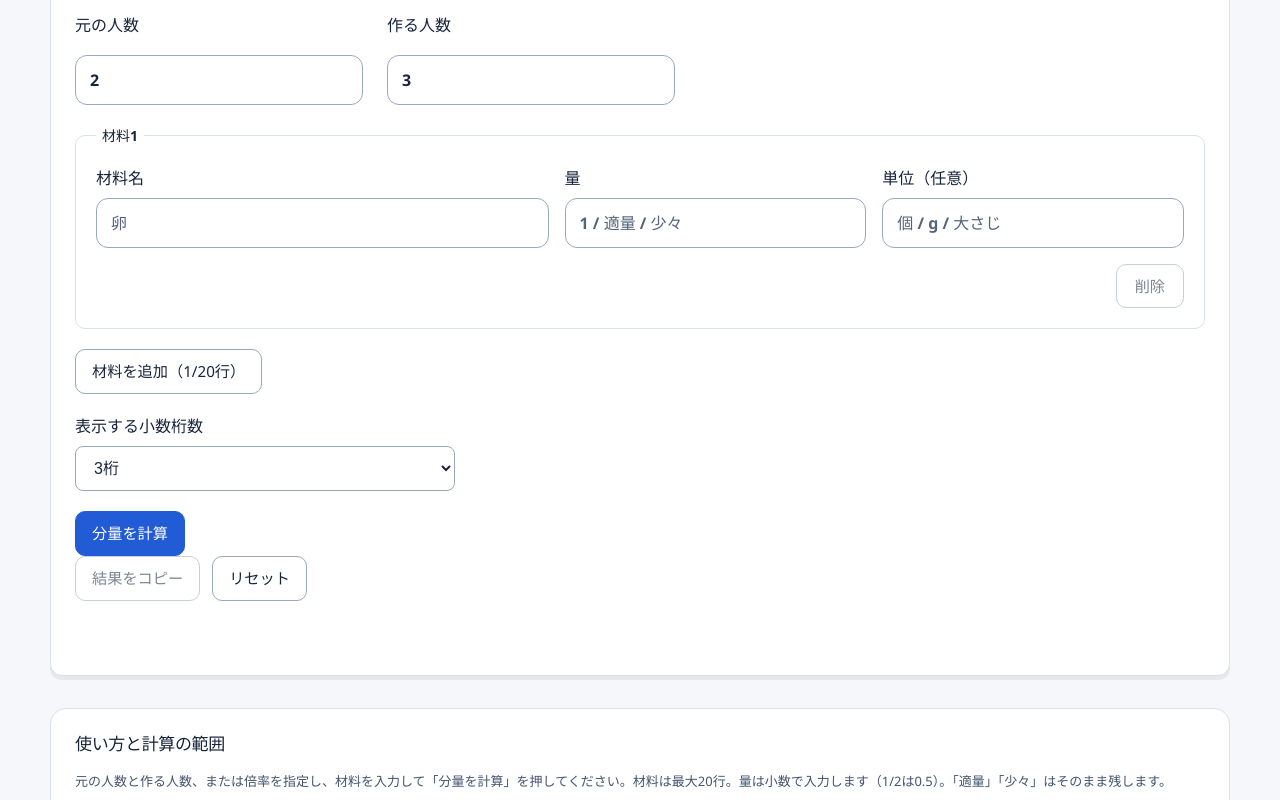
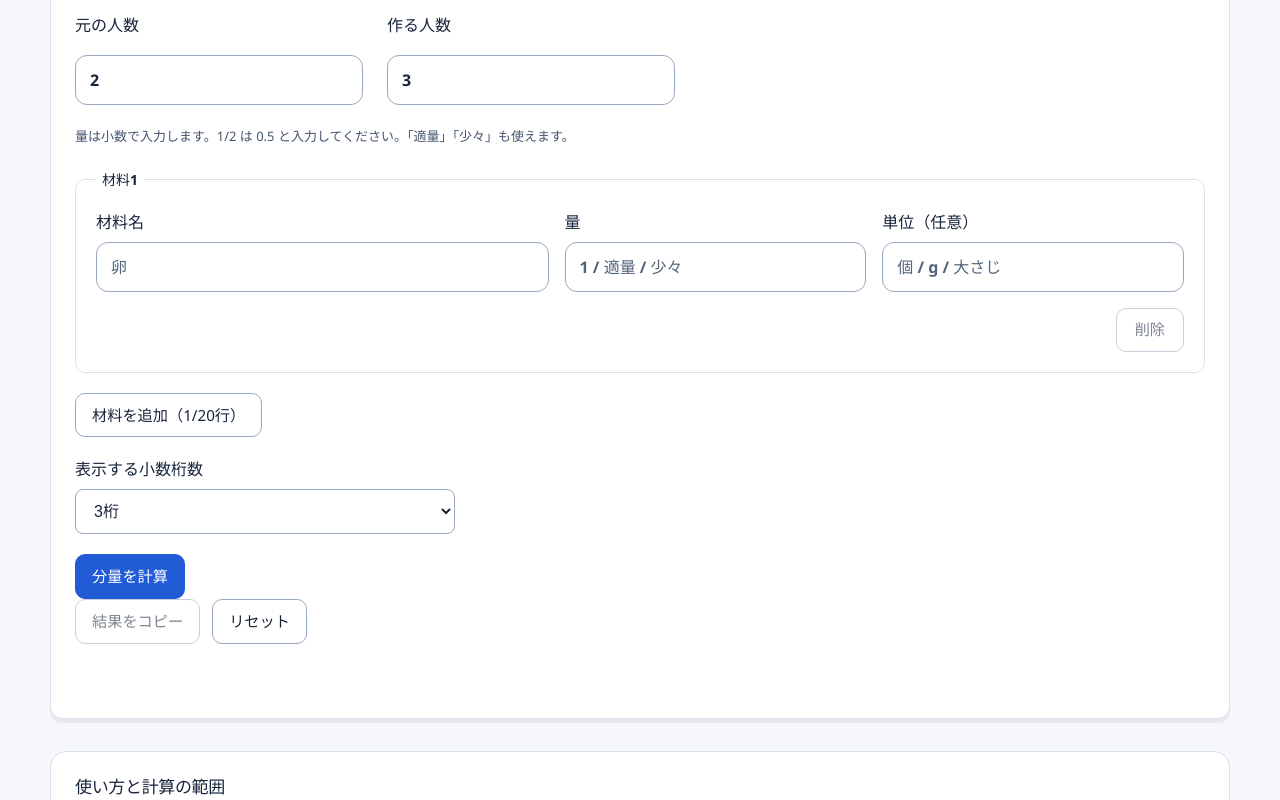
Before and after one commit to marcelows729/web-toolbox, a React (Vite) app: page /tools/recipe-scaler in a window 1280 px wide. Shown: the part 420-1220 px from the top of the page. Built offline with nearby package versions, Linux system fonts and the light colour scheme.

Commit message:
材料量の入力欄近くに分数を小数で入力する案内を追加

```diff
--- a/src/tools/recipe-scaler/RecipeScaler.tsx
+++ b/src/tools/recipe-scaler/RecipeScaler.tsx
@@ -19,13 +19,14 @@ export default function RecipeScaler() {
   const update = (id: number, patch: Partial<IngredientInput>) => { setRows(current => current.map(row => row.id === id ? { ...row, ...patch } : row)); clear() }
   const add = () => { if (rows.length >= 20) return; const id = nextId.current++; setRows([...rows, { id, name: '', amount: '', unit: '' }]); clear(); requestAnimationFrame(() => document.getElementById(`ingredient-name-${id}`)?.focus()) }
   const remove = (id: number) => { if (rows.length <= 1) return; const index = rows.findIndex(row => row.id === id); const remaining = rows.filter(row => row.id !== id); setRows(remaining); clear(); requestAnimationFrame(() => document.getElementById(`ingredient-name-${remaining[Math.min(index, remaining.length - 1)].id}`)?.focus()) }
-  return <CalculationPage title="レシピの分量調整" description="人数や倍率に合わせて、材料の量をまとめて調整します。" result={result} onReset={() => { setRows(emptyRows()); setSettings(initialScale()); setPlaces(3); nextId.current = 2; clear() }} related={['unit-price-comparison', 'unit-converter', 'percentage-calculator']} usage={<><p>元の人数と作る人数、または倍率を指定し、材料を入力して「分量を計算」を押してください。材料は最大20行。量は小数で入力します（1/2は0.5）。「適量」「少々」はそのまま残します。</p><p>人数・倍率は0より大きく10,000以下、材料の量は0〜10億、小数6桁まで。全角数字も使えます。調整倍率は10,000倍まで、結果は1兆以下です。表示は選んだ小数桁で四捨五入し、丸めて0になる正の量は「0.001未満」などと表示します。</p><p>単位は入力したまま残し、重さと体積の換算や卵などの整数化はしません。材料の比例計算による目安です。調理時間や味は同じ割合で変わるとは限らないため、様子を見ながら調整してください。</p></>}>
+  return <CalculationPage title="レシピの分量調整" description="人数や倍率に合わせて、材料の量をまとめて調整します。" result={result} onReset={() => { setRows(emptyRows()); setSettings(initialScale()); setPlaces(3); nextId.current = 2; clear() }} related={['unit-price-comparison', 'unit-converter', 'percentage-calculator']} usage={<><p>元の人数と作る人数、または倍率を指定し、材料を入力して「分量を計算」を押してください。材料は最大20行。量は小数で入力します。「適量」「少々」はそのまま残します。</p><p>人数・倍率は0より大きく10,000以下、材料の量は0〜10億、小数6桁まで。全角数字も使えます。調整倍率は10,000倍まで、結果は1兆以下です。表示は選んだ小数桁で四捨五入し、丸めて0になる正の量は「0.001未満」などと表示します。</p><p>単位は入力したまま残し、重さと体積の換算や卵などの整数化はしません。材料の比例計算による目安です。調理時間や味は同じ割合で変わるとは限らないため、様子を見ながら調整してください。</p></>}>
     <form onSubmit={event => { event.preventDefault(); void result.run(() => { const next = scaleRecipe(rows, settings, places); setScaled(next); return recipeSummary(next) }) }}>
       <fieldset className="recipe-mode"><legend>調整方法</legend><div className="toggle-group">{(['people', 'factor'] as const).map(mode => <button id={`recipe-mode-${mode}`} key={mode} type="button" aria-pressed={settings.mode === mode} className={`toggle-option ${settings.mode === mode ? 'is-selected' : ''}`} onClick={() => updateScale({ mode })}>{mode === 'people' ? '人数で調整' : '倍率で調整'}</button>)}</div></fieldset>
       {settings.mode === 'people' ? <div className="everyday-columns recipe-scale-inputs"><label className="field-label" htmlFor="recipe-original">元の人数<input aria-describedby={result.error ? 'calculation-error' : undefined} id="recipe-original" type="text" inputMode="decimal" maxLength={32} value={settings.original} onChange={e => updateScale({ original: e.target.value })} /></label><label className="field-label" htmlFor="recipe-target">作る人数<input aria-describedby={result.error ? 'calculation-error' : undefined} id="recipe-target" type="text" inputMode="decimal" maxLength={32} value={settings.target} onChange={e => updateScale({ target: e.target.value })} /></label></div> : <label className="field-label recipe-scale-inputs" htmlFor="recipe-factor">倍率<input aria-describedby={result.error ? 'calculation-error' : undefined} id="recipe-factor" type="text" inputMode="decimal" maxLength={32} value={settings.factor} onChange={e => updateScale({ factor: e.target.value })} /></label>}
+      <p id="ingredient-amount-help" className="calculation-help">量は小数で入力します。1/2 は 0.5 と入力してください。「適量」「少々」も使えます。</p>
       <div className="calculation-rows">{rows.map((row, index) => <fieldset className="calculation-row ingredient-row" key={row.id}><legend>材料{index + 1}</legend><div className="ingredient-fields">
         <label className="field-label" htmlFor={`ingredient-name-${row.id}`}>材料名<input aria-describedby={result.error ? 'calculation-error' : undefined} id={`ingredient-name-${row.id}`} type="text" maxLength={80} value={row.name} onChange={e => update(row.id, { name: e.target.value })} placeholder="卵" /></label>
-        <label className="field-label" htmlFor={`ingredient-amount-${row.id}`}>量<input aria-describedby={result.error ? 'calculation-error' : undefined} id={`ingredient-amount-${row.id}`} type="text" maxLength={32} value={row.amount} onChange={e => update(row.id, { amount: e.target.value })} placeholder="1 / 適量 / 少々" /></label>
+        <label className="field-label" htmlFor={`ingredient-amount-${row.id}`}>量<input aria-describedby={result.error ? 'ingredient-amount-help calculation-error' : 'ingredient-amount-help'} id={`ingredient-amount-${row.id}`} type="text" maxLength={32} value={row.amount} onChange={e => update(row.id, { amount: e.target.value })} placeholder="1 / 適量 / 少々" /></label>
         <label className="field-label" htmlFor={`ingredient-unit-${row.id}`}>単位（任意）<input aria-describedby={result.error ? 'calculation-error' : undefined} id={`ingredient-unit-${row.id}`} type="text" maxLength={20} value={row.unit} onChange={e => update(row.id, { unit: e.target.value })} placeholder="個 / g / 大さじ" /></label>
       </div><button type="button" className="secondary-button row-remove" disabled={rows.length <= 1} onClick={() => remove(row.id)} aria-label={`材料${index + 1}を削除`}>削除</button></fieldset>)}</div>
       <div className="action-row calculation-row-actions"><button id="ingredient-add" type="button" className="secondary-button" disabled={rows.length >= 20} onClick={add}>材料を追加（{rows.length}/20行）</button></div>
```
Also changed, not shown: tests/recipe-hint-browser.mjs (added, +22 -0 lines).
